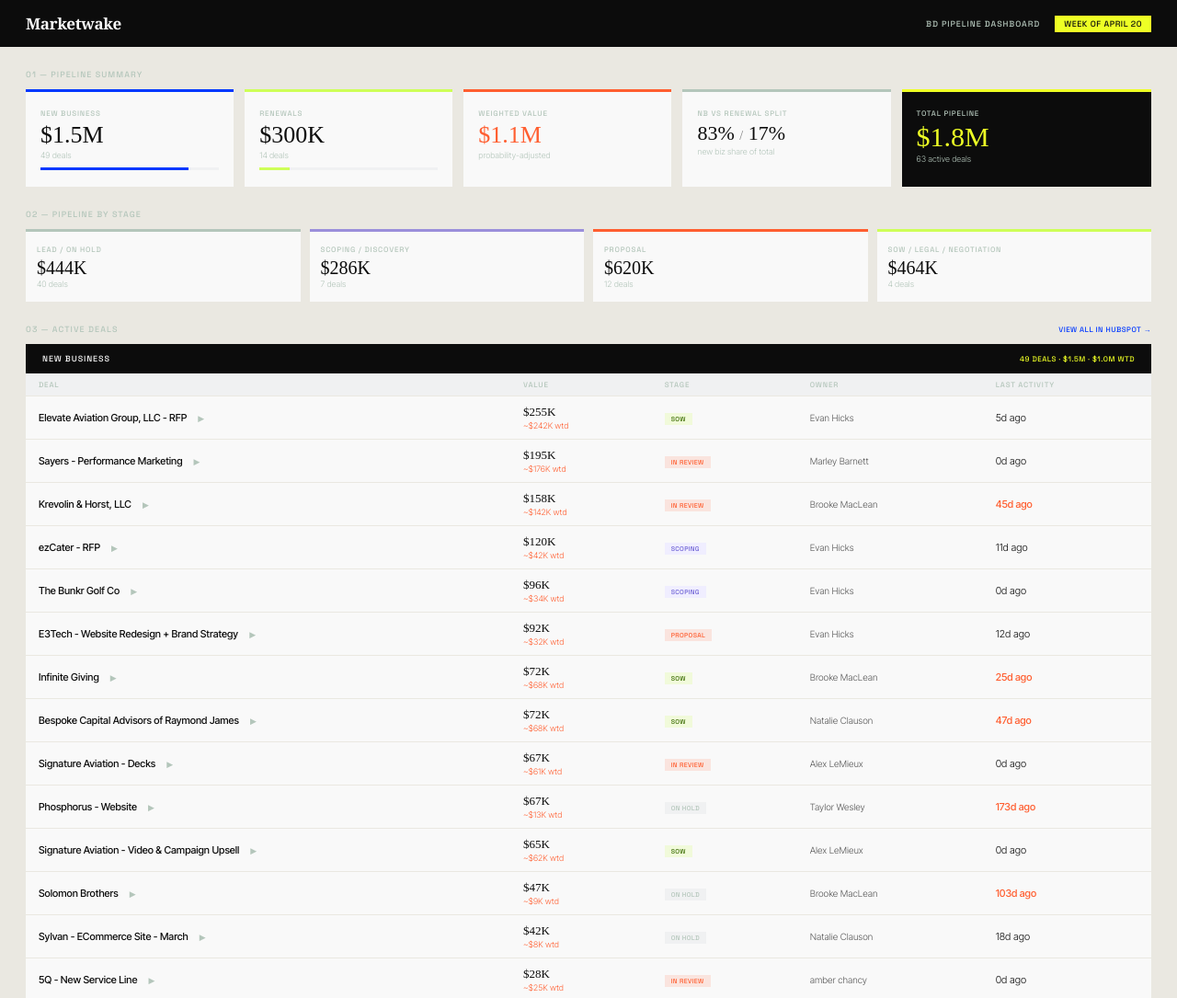
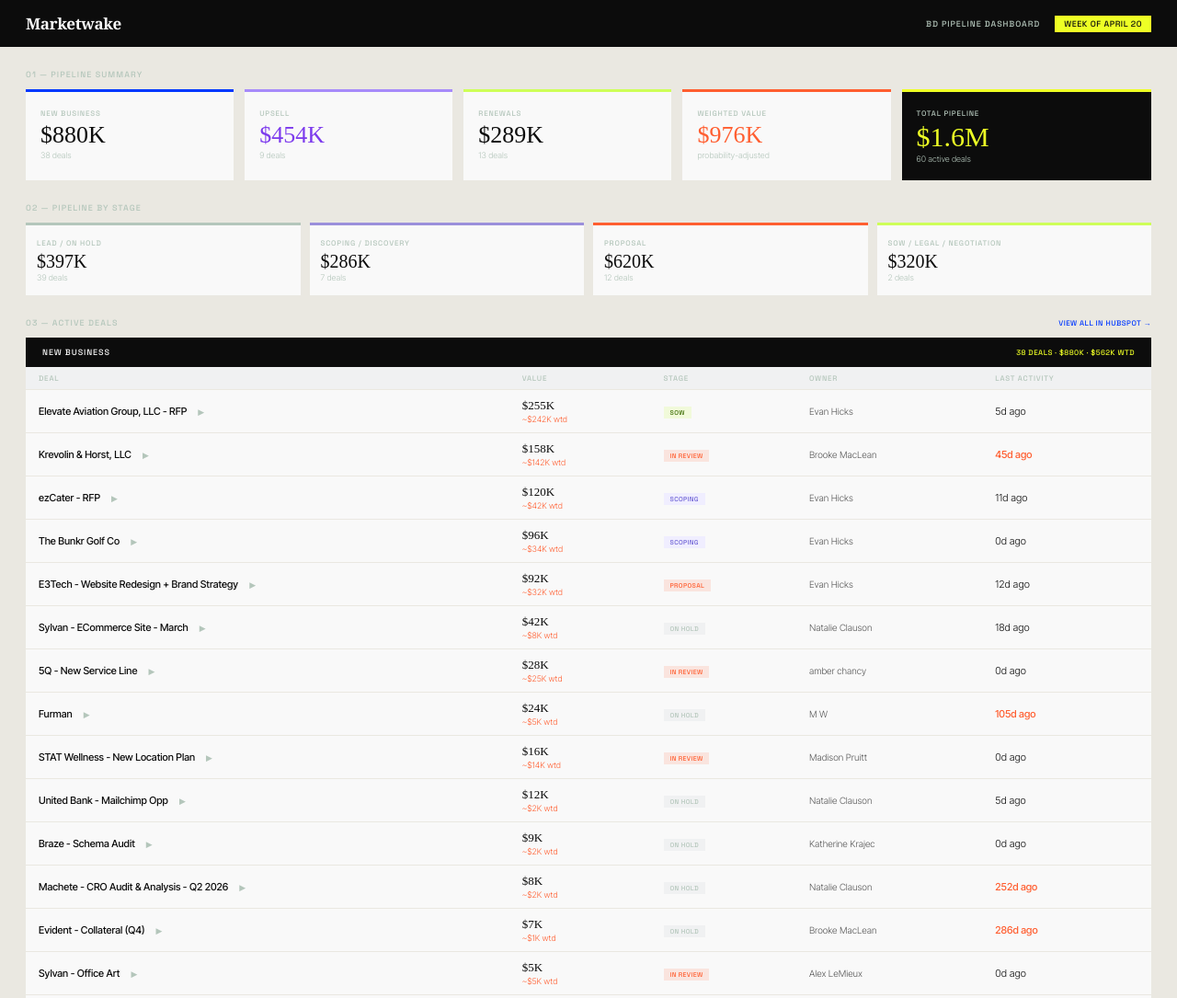
Before and after one commit to evanhicks-ech/BD_Pipeline_DB, a plain HTML site: page index.html in a window 1280 px wide. Shown: the top 1085 px of the page at 92% size. Drawn offline with Linux system fonts and the light colour scheme.

Commit message:
feat: split deals into New Business, Upsell, and Renewals groups

```diff
--- a/data.json
+++ b/data.json
@@ -1,5 +1,5 @@
 {
-  "synced": "2026-04-20T20:41:33.070387+00:00",
+  "synced": "2026-04-20T20:47:00.646880+00:00",
   "deals": [
     {
       "id": "58332124842",
@@ -92,36 +92,6 @@
       "description": ""
     },
     {
-      "id": "54420957564",
-      "name": "Infinite Giving",
-      "amount": 72000.0,
-      "prob": 0.95,
-      "pipe": "57c08100-c4cd-4a1e-a2ac-e90519f45454",
-      "stageId": "9d861ce8-c36c-40c2-b0c4-ec76a096cb1e",
-      "close": null,
-      "nextStep": "",
-      "lastAct": "2026-03-26",
-      "contacts": 2,
-      "owner": "Brooke MacLean",
-      "dealType": "",
-      "description": ""
-    },
-    {
-      "id": "55769677595",
-      "name": "Bespoke Capital Advisors of Raymond James",
-      "amount": 72000.0,
-      "prob": 0.95,
-      "pipe": "57c08100-c4cd-4a1e-a2ac-e90519f45454",
-      "stageId": "9d861ce8-c36c-40c2-b0c4-ec76a096cb1e",
-      "close": null,
-      "nextStep": "",
-      "lastAct": "2026-03-04",
-      "contacts": 1,
-      "owner": "Natalie Clauson",
-      "dealType": "",
-      "description": ""
-    },
-    {
       "id": "57886709157",
       "name": "Signature Aviation - Decks",
       "amount": 67300.0,
@@ -133,7 +103,7 @@
       "lastAct": "2026-04-20",
       "contacts": 1,
       "owner": "Alex LeMieux",
-      "dealType": "",
+      "dealType": "Upsell",
       "description": ""
     },
     {
@@ -163,7 +133,7 @@
       "lastAct": "2026-04-20",
       "contacts": 1,
       "owner": "Alex LeMieux",
-      "dealType": "",
+      "dealType": "Upsell",
       "description": ""
     },
     {
@@ -194,21 +164,6 @@
       "contacts": 0,
       "owner": "Alex LeMieux",
       "dealType": "Renewal",
-      "description": ""
-    },
-    {
-      "id": "49134465027",
-      "name": "Solomon Brothers",
-      "amount": 47160.0,
-      "prob": 0.2,
-      "pipe": "57c08100-c4cd-4a1e-a2ac-e90519f45454",
-      "stageId": "1090940083",
-      "close": null,
-      "nextStep": "",
-      "lastAct": "2026-01-07",
-      "contacts": 0,
-      "owner": "Brooke MacLean",
-      "dealType": "",
       "description": ""
     },
     {
--- a/index.html
+++ b/index.html
@@ -91,6 +91,7 @@
 .p-sow{background:#CEFF5830;color:#3a6b00;}
 .type-badge{display:inline-block;padding:1px 5px;font-family:var(--font-label);font-size:7px;font-weight:500;text-transform:uppercase;letter-spacing:.05em;margin-left:4px;}
 .tb-nb{background:#0038FF18;color:var(--mw-blue);}
+.tb-up{background:#f3e8ff;color:#7c3aed;}
 .tb-rn{background:#CEFF5830;color:#3a6b00;}
 .no-step{font-size:10px;color:var(--mw-muted-green);font-style:italic;}
 .overdue{color:var(--mw-orange) !important;font-weight:500;}
@@ -179,6 +180,7 @@
       <a class="hs-link" style="font-family:var(--font-label);font-size:8px;font-weight:500;text-transform:uppercase;letter-spacing:.06em;" href="https://app.hubspot.com/contacts/20433258/deals/list/view/all" target="_blank">View All in HubSpot →</a>
     </div>
     <div class="deals-section-gap" id="nbDealsWrap"></div>
+    <div class="deals-section-gap" id="upDealsWrap"></div>
     <div id="rnDealsWrap"></div>
   </div>
 
@@ -260,7 +262,13 @@
 const sinceD = d => !d ? 999 : Math.floor((Date.now()-new Date(d))/86400000);
 const untilD = d => !d ? 999 : Math.floor((new Date(d)-Date.now())/86400000);
 const stageLbl = id => STAGE_MAP[id]||id||'Unknown';
-const isRenewal = d => d.pipe===RN_PIPE || d.name.toLowerCase().includes('renewal');
+const isUpsell  = d => d.dealType==='Upsell' || d.dealType==='Account Expansion';
+const isRenewal = d => {
+  if(isUpsell(d)) return false;
+  if(d.dealType==='Renewal') return true;
+  return d.pipe===RN_PIPE || d.name.toLowerCase().includes('renewal');
+};
+const isNewBiz  = d => !isUpsell(d) && !isRenewal(d);
 
 function pillCls(l){
   if(l.includes('Lead')||l.includes('Hold')) return 'p-lead';
@@ -272,36 +280,35 @@
 
 // ─── RENDER: SUMMARY BAR ─────────────────────────
 function renderSummary(){
+  const nb       = DEALS.filter(isNewBiz);
+  const upsells  = DEALS.filter(isUpsell);
   const renewals = DEALS.filter(isRenewal);
-  const newbiz   = DEALS.filter(d=>!isRenewal(d));
-  const nbVal    = newbiz.reduce((s,d)=>s+d.amount,0);
+  const nbVal    = nb.reduce((s,d)=>s+d.amount,0);
+  const upVal    = upsells.reduce((s,d)=>s+d.amount,0);
   const rnVal    = renewals.reduce((s,d)=>s+d.amount,0);
-  const total    = nbVal+rnVal;
+  const total    = nbVal+upVal+rnVal;
   const weighted = DEALS.reduce((s,d)=>s+(d.amount*d.prob),0);
-  const nbPct    = total>0 ? Math.round(nbVal/total*100) : 0;
 
   document.getElementById('summaryBar').innerHTML=`
     <div class="sum-card s-nb">
       <div class="sum-label">New Business</div>
       <div class="sum-value">${fmt(nbVal)}</div>
-      <div class="sum-sub">${newbiz.length} deals</div>
-      <div class="split-bar"><div class="split-fill" style="width:${nbPct}%;background:var(--mw-blue)"></div></div>
+      <div class="sum-sub">${nb.length} deals</div>
+    </div>
+    <div class="sum-card" style="border-color:#a78bfa">
+      <div class="sum-label">Upsell</div>
+      <div class="sum-value" style="color:#7c3aed">${fmt(upVal)}</div>
+      <div class="sum-sub">${upsells.length} deals</div>
     </div>
     <div class="sum-card s-rn">
       <div class="sum-label">Renewals</div>
       <div class="sum-value">${fmt(rnVal)}</div>
       <div class="sum-sub">${renewals.length} deals</div>
-      <div class="split-bar"><div class="split-fill" style="width:${100-nbPct}%;background:var(--mw-neon-green)"></div></div>
     </div>
     <div class="sum-card s-wt">
       <div class="sum-label">Weighted Value</div>
       <div class="sum-value">${fmt(weighted)}</div>
       <div class="sum-sub">probability-adjusted</div>
-    </div>
-    <div class="sum-card">
-      <div class="sum-label">NB vs Renewal Split</div>
-      <div class="sum-value" style="font-size:22px">${nbPct}% <span style="font-size:14px;opacity:.5">/</span> ${100-nbPct}%</div>
-      <div class="sum-sub">new biz share of total</div>
     </div>
     <div class="sum-card s-total">
       <div class="sum-label">Total Pipeline</div>
@@ -424,10 +431,9 @@
 }
 
 function renderOpps(){
-  const nb=DEALS.filter(d=>!isRenewal(d));
-  const rn=DEALS.filter(isRenewal);
-  buildDealTable(nb,'nbDealsWrap','New Business');
-  buildDealTable(rn,'rnDealsWrap','Renewals');
+  buildDealTable(DEALS.filter(isNewBiz), 'nbDealsWrap', 'New Business');
+  buildDealTable(DEALS.filter(isUpsell),  'upDealsWrap', 'Upsell');
+  buildDealTable(DEALS.filter(isRenewal), 'rnDealsWrap', 'Renewals');
 }
 
 // ─── RENDER: KEY DATES ───────────────────────────
@@ -496,20 +502,22 @@
   const total=DEALS.reduce((s,d)=>s+d.amount,0);
   const weighted=DEALS.reduce((s,d)=>s+(d.amount*d.prob),0);
   const renewals=DEALS.filter(isRenewal);
-  const newbiz=DEALS.filter(d=>!isRenewal(d));
+  const upsells=DEALS.filter(isUpsell);
+  const nb=DEALS.filter(isNewBiz);
   const rnVal=renewals.reduce((s,d)=>s+d.amount,0);
+  const upVal=upsells.reduce((s,d)=>s+d.amount,0);
   const gap=total-weighted;
-  const noActivity=DEALS.filter(d=>!d.lastAct&&!stageLbl(d.stageId).includes('Lead'));
   const overdue=DEALS.filter(d=>d.close&&untilD(d.close)<0);
   const noNext=DEALS.filter(d=>!d.nextStep&&!stageLbl(d.stageId).includes('Lead'));
   const topDeal=DEALS.slice().sort((a,b)=>b.amount*b.prob-a.amount*a.prob)[0];
 
   const lines=[];
-  lines.push(`Your raw pipeline is ${fmt(total)}, with a probability-weighted value of ${fmt(weighted)} — a ${fmt(gap)} gap.`);
+  lines.push(`Your raw pipeline is ${fmt(total)} across ${nb.length} new business, ${upsells.length} upsell, and ${renewals.length} renewal deals. Probability-weighted value is ${fmt(weighted)}.`);
   if(topDeal) lines.push(`${topDeal.name} (${fmt(topDeal.amount)}, ${Math.round(topDeal.prob*100)}% probability) is your highest-weighted deal — keep momentum here.`);
   if(overdue.length) lines.push(`${overdue.length} deal${overdue.length>1?'s are':' is'} past close date: ${overdue.map(d=>d.name).join(', ')}. Update in HubSpot immediately.`);
   if(noNext.length) lines.push(`${noNext.length} active deal${noNext.length>1?'s have':' has'} no next step logged — these are at risk of stalling.`);
-  if(renewals.length) lines.push(`Renewals represent ${fmt(rnVal)} across ${renewals.length} deals. Most are in Lead stage with no active engagement — start outreach now.`);
+  if(upsells.length) lines.push(`Upsell pipeline is ${fmt(upVal)} across ${upsells.length} deals — these are warm accounts and should close faster than net new.`);
+  if(renewals.length) lines.push(`Renewals represent ${fmt(rnVal)} across ${renewals.length} deals. Proactive outreach needed before close dates arrive.`);
   const meta=syncTime?`Synced ${syncTime} · Auto-refreshes hourly from HubSpot`:'Live data unavailable — showing cached snapshot';
   document.getElementById('aiText').innerHTML=`<span class="ai-meta">${meta}</span>${lines.join(' ')}`;
 }
```
